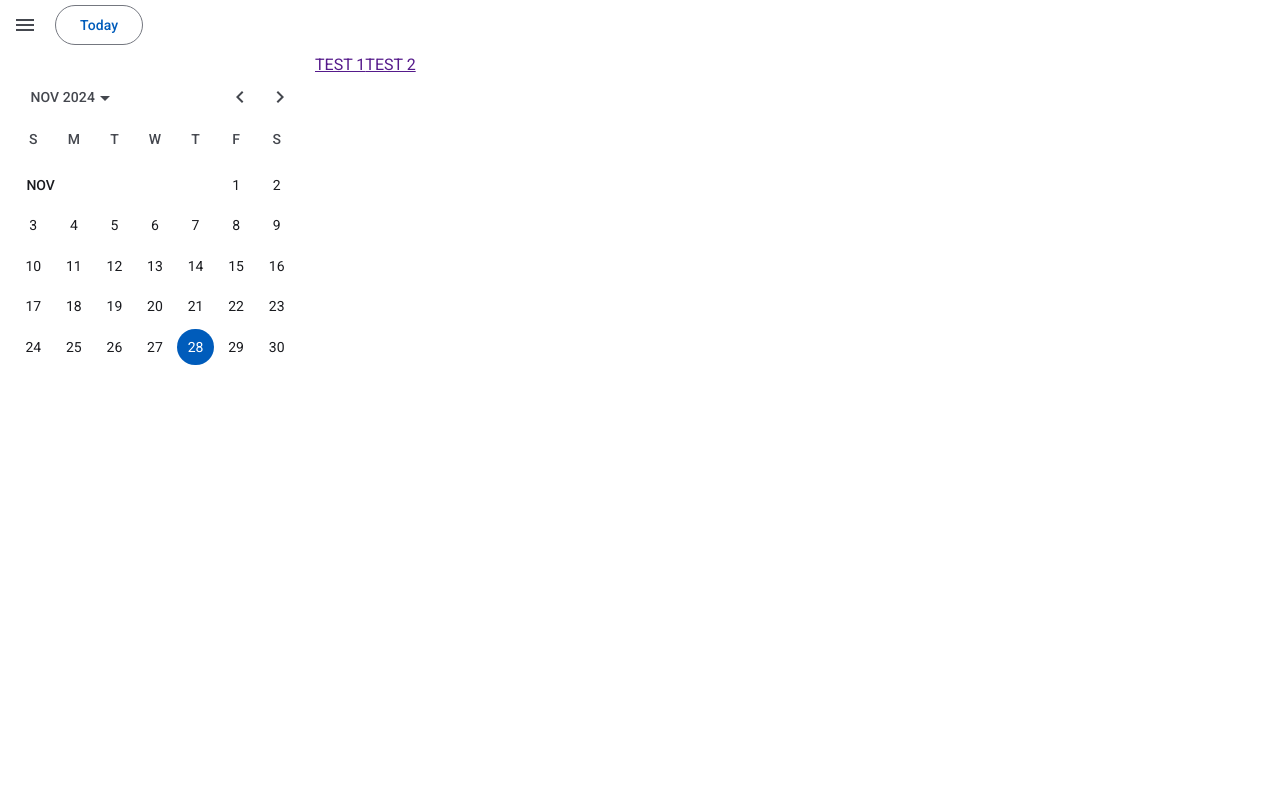
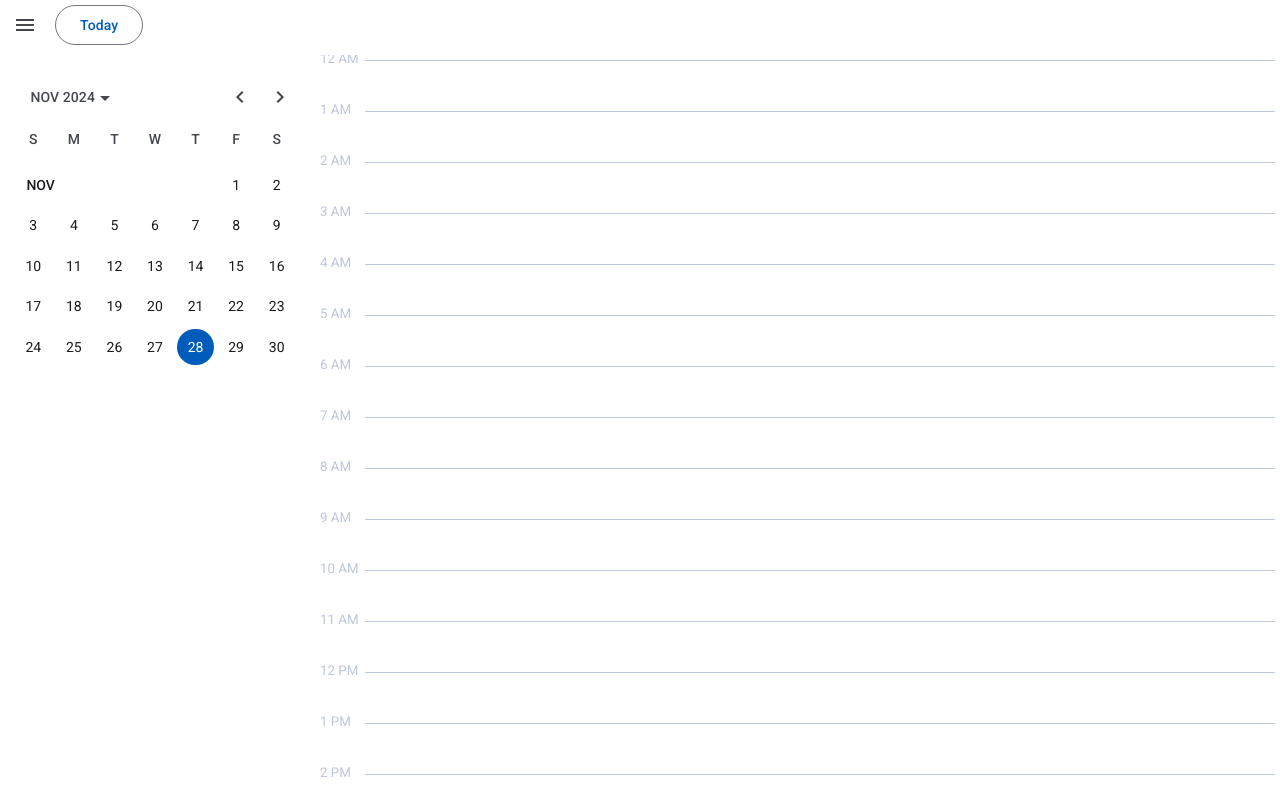
Before and after one commit to vahidmoshtaghian/simple-calendar, an Angular app: page / in a window 1280 px wide. Built offline with nearby package versions, Linux system fonts and the light colour scheme.

Commit message:
create hours

```diff
--- a/src/app/components/selected-day/selected-day.component.html
+++ b/src/app/components/selected-day/selected-day.component.html
@@ -1,2 +1,5 @@
-<a href="">TEST 1</a>
-<a href="">TEST 2</a>
+<div class="container">
+    <div *ngFor="let hour of clockHours" class="hour">
+        <span>{{ hour }}</span>
+    </div>
+</div>
--- a/src/app/components/selected-day/selected-day.component.scss
+++ b/src/app/components/selected-day/selected-day.component.scss
@@ -0,0 +1,20 @@
+.container {
+  overflow: auto;
+  max-height: calc(100vh - 65px);
+  padding-top: 5px;
+}
+
+.hour {
+  height: 50px;
+  border-top: 1px solid var(--mat-sys-secondary-fixed-dim);
+  margin-left: 50px;
+  position: relative;
+
+  span {
+    position: absolute;
+    top: -10px;
+    left: -45px;
+    font-size: smaller;
+    color: var(--mat-sys-secondary-fixed-dim);
+  }
+}
--- a/src/app/components/selected-day/selected-day.component.ts
+++ b/src/app/components/selected-day/selected-day.component.ts
@@ -1,10 +1,12 @@
+import { CommonModule } from '@angular/common';
 import { Component, OnInit } from '@angular/core';
 
 @Component({
   standalone: true,
   selector: 'app-selected-day',
   templateUrl: './selected-day.component.html',
-  styleUrls: ['./selected-day.component.scss']
+  styleUrls: ['./selected-day.component.scss'],
+  imports: [CommonModule]
 })
 export class SelectedDayComponent implements OnInit {
   constructor() { }
@@ -12,4 +14,10 @@ export class SelectedDayComponent implements OnInit {
   ngOnInit() {
   }
 
+  clockHours = Array.from({ length: 24 }, (_, i) => {
+    const hour = i === 0 || i === 12 ? 12 : i % 12;
+    const period = i < 12 ? 'AM' : 'PM';
+
+    return `${hour} ${period}`;
+  });
 }
```
